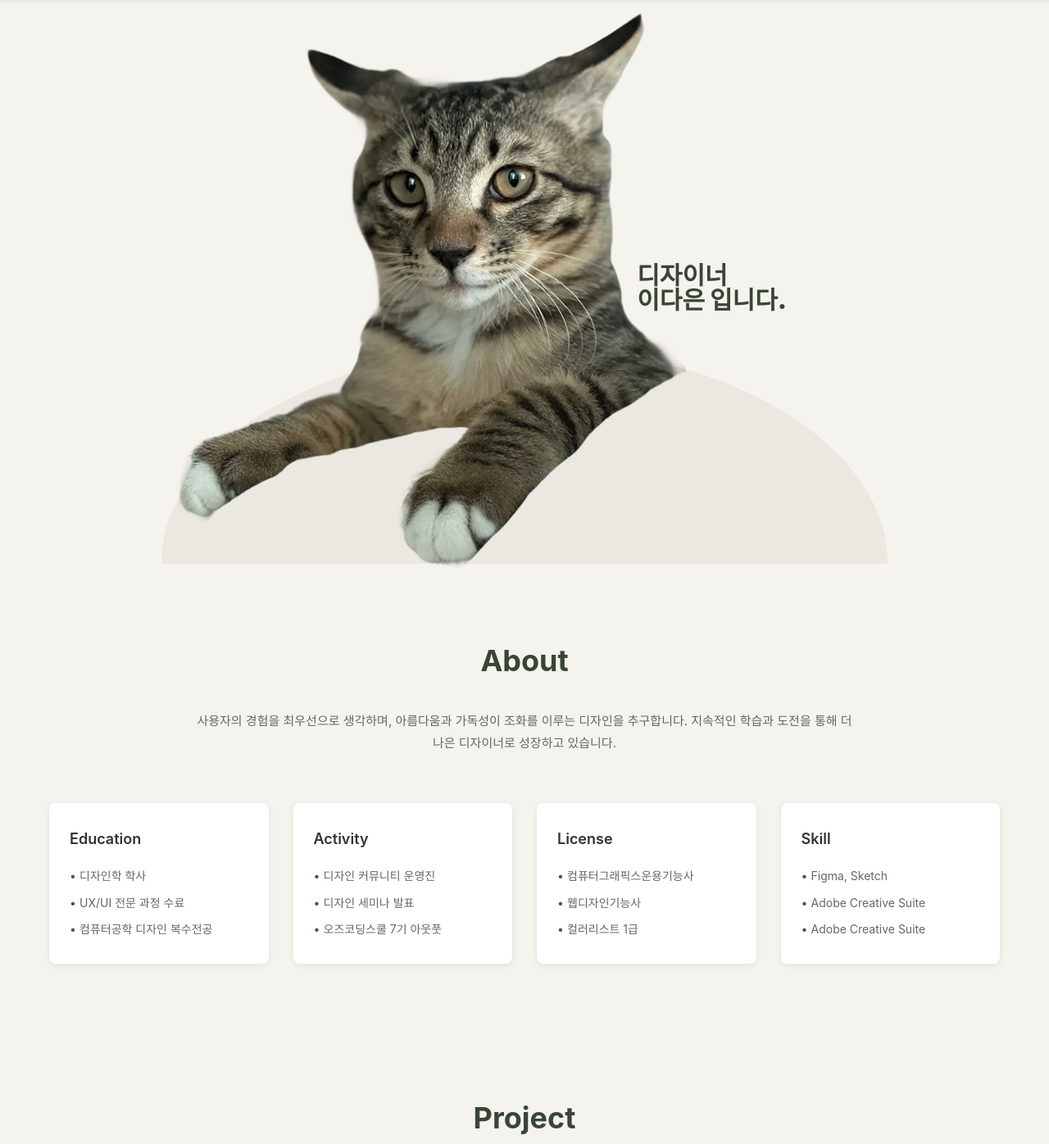
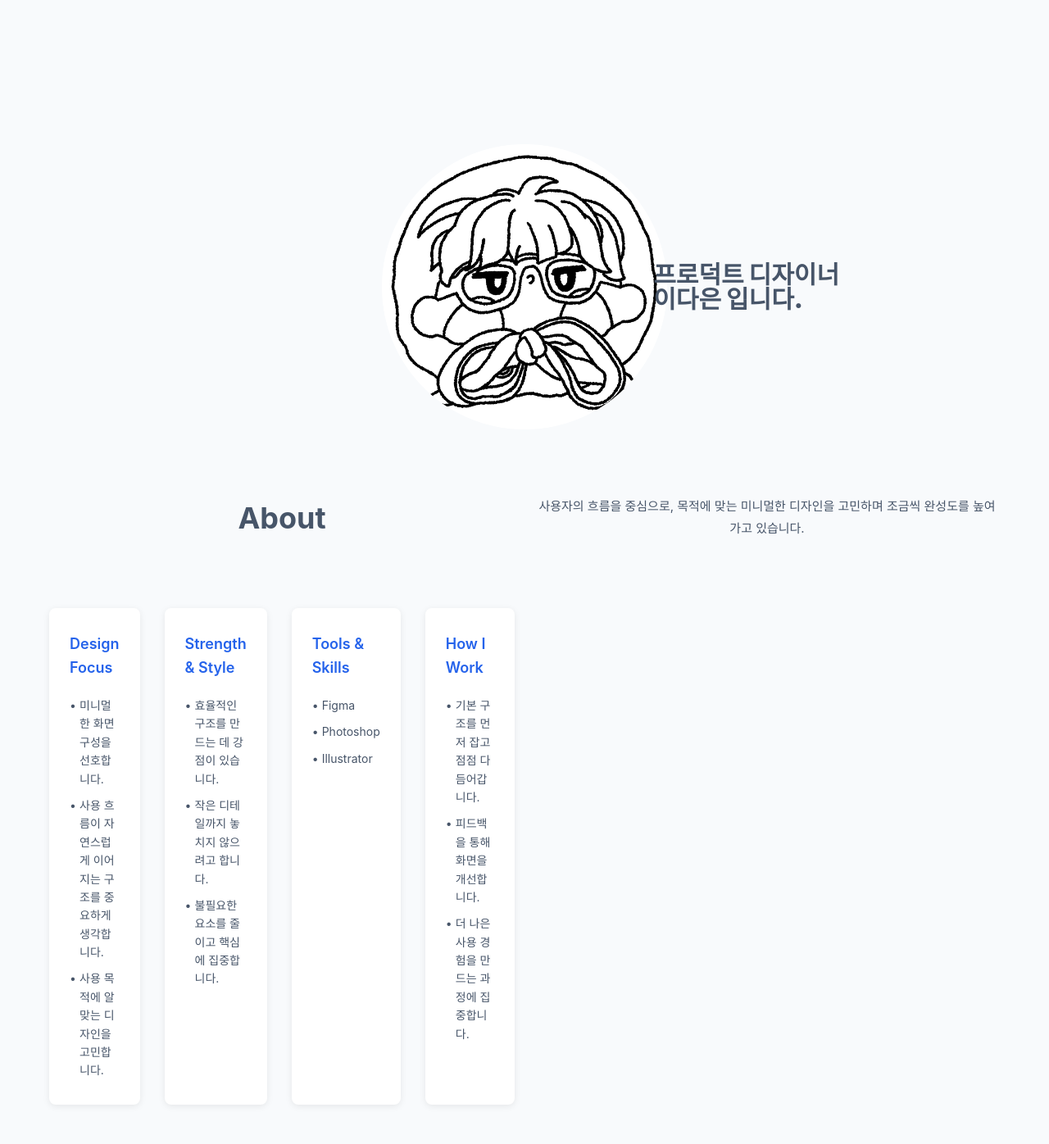
Before and after one commit to eun948612-star/daa, a plain HTML site: page index.html in a window 1280 px wide. Shown: the part 102-1498 px from the top of the page at 82% size. Drawn offline with Linux system fonts and the light colour scheme.

Commit message:
Add files via upload

```diff
--- a/index.html
+++ b/index.html
@@ -8,9 +8,9 @@
 </head>
 <body>
     <!-- Header -->
-    <header>
+    <header class="site-header">
         <div class="logo">
-            <a href="index.html"><img src="images/logo.png" alt="꼬막로고"></a>
+            Portfolio
         </div>
         <nav>
             <ul>
@@ -24,9 +24,9 @@
 
     <!-- Hero Section -->
     <section id="home" class="hero">
-        <img src="images/cat-hero.png" alt="고양이 백꼬막">
+        <img src="images/hero_img.png" alt="디자이너 이다은">
         <div class="hero-text">
-            <p>디자이너</p>
+            <p>프로덕트 디자이너</p>
             <p>이다은 입니다.</p>
         </div>
     </section>
@@ -36,44 +36,43 @@
     <section id="about" class="about">
         <h2>About</h2>
         <p class="about-intro">
-            사용자의 경험을 최우선으로 생각하며, 아름다움과 가독성이 조화를 이루는 디자인을 추구합니다.
-            지속적인 학습과 도전을 통해 더 나은 디자이너로 성장하고 있습니다.
+            사용자의 흐름을 중심으로, 목적에 맞는 미니멀한 디자인을 고민하며 조금씩 완성도를 높여가고 있습니다.
         </p>
 
         <div class="about-details">
             <section class="about-card">
-                <h3>Education</h3>
+                <h3>Design Focus</h3>
                 <ul>
-                    <li>디자인학 학사</li>
-                    <li>UX/UI 전문 과정 수료</li>
-                    <li>컴퓨터공학 디자인 복수전공</li>
+                    <li>미니멀한 화면 구성을 선호합니다.</li>
+                    <li>사용 흐름이 자연스럽게 이어지는 구조를 중요하게 생각합니다.</li>
+                    <li>사용 목적에 알맞는 디자인을 고민합니다.</li>
                 </ul>
             </section>
 
             <section class="about-card">
-                <h3>Activity</h3>
+                <h3>Strength & Style</h3>
                 <ul>
-                    <li>디자인 커뮤니티 운영진</li>
-                    <li>디자인 세미나 발표</li>
-                    <li>오즈코딩스쿨 7기 아웃풋</li>
+                    <li>효율적인 구조를 만드는 데 강점이 있습니다.</li>
+                    <li>작은 디테일까지 놓치지 않으려고 합니다.</li>
+                    <li>불필요한 요소를 줄이고 핵심에 집중합니다.</li>
                 </ul>
             </section>
 
             <section class="about-card">
-                <h3>License</h3>
+                <h3>Tools & Skills</h3>
                 <ul>
-                    <li>컴퓨터그래픽스운용기능사</li>
-                    <li>웹디자인기능사</li>
-                    <li>컬러리스트 1급</li>
+                    <li>Figma</li>
+                    <li>Photoshop</li>
+                    <li>Illustrator</li>
                 </ul>
             </section>
 
             <section class="about-card">
-                <h3>Skill</h3>
+                <h3>How I Work</h3>
                 <ul>
-                    <li>Figma, Sketch</li>
-                    <li>Adobe Creative Suite</li>
-                    <li>Adobe Creative Suite</li>
+                    <li>기본 구조를 먼저 잡고 점점 다듬어갑니다.</li>
+                    <li>피드백을 통해 화면을 개선합니다.</li>
+                    <li>더 나은 사용 경험을 만드는 과정에 집중합니다.</li>
                 </ul>
             </section>
         </div>
@@ -87,14 +86,14 @@
             <section class="project-item">
                 <figure>
                     <img src="images/project1.png" alt="여행앱 개선 디자인 프로젝트">
-                    <figcaption>여행앱 개선 디자인 프로젝트</figcaption>
+                    <figcaption>프로젝트 1</figcaption>
                 </figure>
             </section>
 
             <section class="project-item">
                 <figure>
                     <img src="images/project2.png" alt="여행 웹페이지 계산 디자인 프로젝트">
-                    <figcaption>여행 웹페이지 계산 디자인 프로젝트</figcaption>
+                    <figcaption>프로젝트 2</figcaption>
                 </figure>
             </section>
         </div>
@@ -108,14 +107,14 @@
             <section class="contact-item">
                 <h3>블로그</h3>
                 <ul>
-                    <li><a href="https://mint-ssam.tistory.com">https://mint-ssam.tistory.com</a></li>
+                    <li><a href="https://info54976.tistory.com">https://info54976.tistory.com</a></li>
                 </ul>
             </section>
 
             <section class="contact-item">
                 <h3>이메일</h3>
                 <ul>
-                    <li><a href="mailto:designermintsaam@gmail.com">designermintsaam@gmail.com</a></li>
+                    <li><a href="eun9486@naver.com">eun9486@naver.com</a></li>
                 </ul>
             </section>
         </div>
@@ -123,7 +122,7 @@
 
     <!-- Footer -->
     <footer>
-        <p>&copy; Mint all rights reserved.</p>
+        <p>&copy; ?</p>
     </footer>
 </body>
 </html>
--- a/style.css
+++ b/style.css
@@ -8,8 +8,8 @@
 body {
     font-family: -apple-system, BlinkMacSystemFont, 'Segoe UI', 'Malgun Gothic', sans-serif;
     line-height: 1.6;
-    color: #333;
-    background-color: #F6F8F6;
+    color: #0F172A;
+    background-color: #F8FAFC;
 }
 
 a {
@@ -33,7 +33,7 @@ header {
     justify-content: space-between;
     align-items: center;
     padding: 20px 60px;
-    background-color: #E6EDE6;
+    background-color: #CBD5E1;
 }
 
 .logo img {
@@ -50,12 +50,12 @@ nav ul {
 nav a {
     font-weight: 900;
     font-size: 24px;
-    color: #6E8B71;
+    color: #475569;
     transition: color 0.3s;
 }
 
 nav a:hover {
-    color: #3d5a4c;
+    color: #2563EB;
 }
 
 /* Hero Section */
@@ -64,37 +64,40 @@ nav a:hover {
     justify-content: center;
     align-items: center;
     padding: 0px 60px;
-    background-color: #f5f3ed;
+    background-color: #F8FAFC;
     position: relative;
+    margin-top: 200px;
 }
 
 .hero img {
-    max-width: 886px;
-    width: 100%;
+    width: 30%;
 }
 
 .hero-text {
     position: absolute;
-    right: 25%;
+    right: 20%;
     top: 50%;
     transform: translateY(-50%);
     font-size: 30px;
     font-weight: 900;
-    color: #384538;
+    color: #475569;
     line-height: 1;
 }
 
 /* About Section */
 .about {
     padding: 80px 60px;
-    background-color: #f5f3ed;
+    background-color: #F8FAFC;
+    display: grid;
+    grid-template-columns: repeat(2,1fr);
+    gap: 24px;
 }
 
 .about h2 {
     text-align: center;
     font-size: 36px;
     margin-bottom: 30px;
-    color: #384538;
+    color: #475569;
     font-weight: 700;
 }
 
@@ -103,7 +106,7 @@ nav a:hover {
     max-width: 800px;
     margin: 0 auto 60px;
     font-size: 15px;
-    color: #666;
+    color: #475569;
     line-height: 1.8;
 }
 
@@ -125,7 +128,7 @@ nav a:hover {
 .about-card h3 {
     font-size: 18px;
     margin-bottom: 20px;
-    color: #333;
+    color: #2563EB;
     font-weight: 600;
 }
 
@@ -137,7 +140,7 @@ nav a:hover {
 
 .about-card li {
     font-size: 14px;
-    color: #666;
+    color: #475569;
     padding-left: 12px;
     position: relative;
 }
@@ -146,20 +149,26 @@ nav a:hover {
     content: "•";
     position: absolute;
     left: 0;
-    color: #3d5a4c;
+    color: #475569;
+}
+
+@media (max-width: 768px) {
+    .about {
+        grid-template-columns: 1fr;
+    }
 }
 
 /* Project Section */
 .project {
     padding: 80px 60px;
-    background-color: #f5f3ed;
+    background-color: #CBD5E1;
 }
 
 .project h2 {
     text-align: center;
     font-size: 36px;
     margin-bottom: 60px;
-    color: #384538;
+    color: #475569;
     font-weight: 700;
 }
 
@@ -200,14 +209,14 @@ nav a:hover {
 /* Contact Section */
 .contact {
     padding: 80px 60px;
-    background-color: #f5f3ed;
+    background-color: #F8FAFC;
 }
 
 .contact h2 {
     text-align: center;
     font-size: 36px;
     margin-bottom: 30px;
-    color: #384538;
+    color: #475569;
     font-weight: 700;
 
 }
@@ -226,7 +235,7 @@ nav a:hover {
 .contact-item h3 {
     font-size: 18px;
     margin-bottom: 15px;
-    color: #333;
+    color: #475569;
     font-weight: 600;
 }
 
@@ -238,7 +247,7 @@ nav a:hover {
 
 .contact-item li {
     font-size: 14px;
-    color: #666;
+    color: #475569;
     padding-left: 12px;
     position: relative;
 }
@@ -247,11 +256,11 @@ nav a:hover {
     content: "•";
     position: absolute;
     left: 0;
-    color: #3d5a4c;
+    color: #2563EB;
 }
 
 .contact-item a {
-    color: #3d5a4c;
+    color: #2563EB;
     transition: opacity 0.3s;
 }
 
@@ -261,7 +270,7 @@ nav a:hover {
 
 /* Footer */
 footer {
-    background-color: #3d5a4c;
+    background-color: #CBD5E1;
     color: rgba(255, 255, 255, 0.6);
     text-align: left;
     padding: 30px 60px;
```
Also changed, not shown: images/hero_img.png (added).
